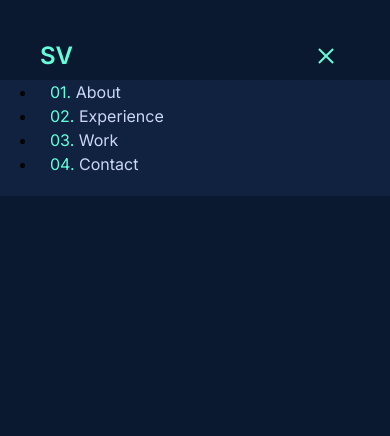
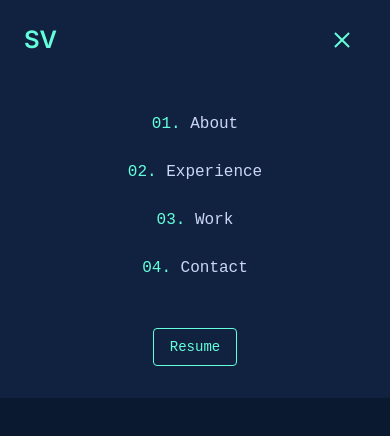
Before and after one commit to salmavalencia/portfolio-v2, a Next.js app: page / in a window 390 px wide. Both pictures are taken after a click on the button 326 px from the left and 56 px from the top of the page. Shown: the top 436 px of the page. Built offline with nearby package versions, Linux system fonts and the light colour scheme.

Commit message:
finish off header w/ animations

```diff
--- a/components/header.tsx
+++ b/components/header.tsx
@@ -1,35 +1,63 @@
 'use client'
-import { useState } from "react";
+
 import { Button } from "./ui/button";
 import { Squash as Hamburger } from "hamburger-react";
 import { useClickAway } from "react-use";
 import { useRef } from "react";
+import { create } from 'zustand';
+import { AnimatePresence, motion } from "framer-motion";
+import Link from "next/link";
+
+const useStore = create<Store>(set => ({
+    isOpen: false,
+    toggle: () => set((state: any) => ({ isOpen: !state.isOpen })),
+    close: () => set({ isOpen: false })
+}));
+
+type Store = {
+    isOpen: boolean;
+    toggle: () => void;
+    close: () => void;
+}
 
 export default function Header() {
-    let [isOpen, setIsOpen] = useState(false);
+    const { isOpen, toggle, close } = useStore();
+
     const ref = useRef(null);
-    useClickAway(ref, () => setIsOpen(false));
+    useClickAway(ref, close);
 
     return (
-        <nav className="px-10 py-8 flex justify-between items-center">
-            <h1 className="text-2xl font-semibold text-green items-center">SV</h1>
-            <div>
+        <AnimatePresence>
+            <nav className={`px-6 py-4 md:px-10 md:py-8 flex justify-between items-center ${isOpen ? 'bg-navy-light' : 'shadow-lg shadow-black'}`}>
+                <motion.div whileHover={{ scale: 1.2 }} whileTap={{ scale: 0.9 }}>
+                    <Link href="#"><h1 className="text-2xl font-semibold text-green items-center">SV</h1></Link>
+                </motion.div>
+                <div className="font-mono">
                     <div className="hidden md:block">
-                    <ul className="font-mono flex text-sm gap-6 items-center">
+                        <ul className="flex text-sm gap-2.5 lg:gap-6 items-center">
                             <NavBar />
                             <Button className="text-sm">Resume</Button>
                         </ul>
                     </div>
                     <div ref={ref} className="md:hidden">
-                    <Hamburger color="#64ffda" toggled={isOpen} size={20} toggle={setIsOpen} />
+                        <Hamburger color="#64ffda" toggled={isOpen} size={20} toggle={toggle} />
                         {isOpen && (
-                        <div className="fixed left-0 shadow-4xl right-0 top-[5rem] p-5 pt-0 bg-navy-light">
+                            <motion.div
+                            initial={{ opacity: 0, scale: 1 }}
+                            animate={{ opacity: 1, scale: 1 }}
+                            transition={{ duration: 0.4 }}
+                            >
+                            <ul className="text-center fixed left-0 shadow-4xl right-0 top-[5rem] py-8 flex flex-col gap-6 bg-navy-light">
                                 <NavBar />
-                        </div>
+                                <Button className="text-sm mt-6 mx-auto">Resume</Button>
+                            </ul>
+                            </motion.div>
                         )}
                     </div>
                 </div>
             </nav>
+        </AnimatePresence>
+
     )
 }
 
@@ -48,12 +76,12 @@ interface NavLinkProps {
     }
 }
 function NavLink({props} : NavLinkProps) {
-
     const {index, text, href} = props;
+    const {close } = useStore();
 
     return (
         <li>
-            <a href={href} className="p-2 text-font-primary hover:text-green"><span className="text-green">{index}. </span>{text}</a>
+            <Link onClick={close} href={href} className="p-2 text-font-primary hover:text-green"><span className="text-green">{index}. </span>{text}</Link>
         </li>
     )
 }
--- a/package.json
+++ b/package.json
@@ -23,7 +23,8 @@
     "react": "18.2.0",
     "react-dom": "18.2.0",
     "react-use": "^17.5.0",
-    "tailwindcss": "3.4.1"
+    "tailwindcss": "3.4.1",
+    "zustand": "^4.5.0"
   },
   "devDependencies": {
     "@typescript-eslint/eslint-plugin": "^6.21.0",
```
Also changed, not shown: 1 other file (tests, documents, lock files or other folders). Lines whose indentation alone changed are shown as unchanged.
